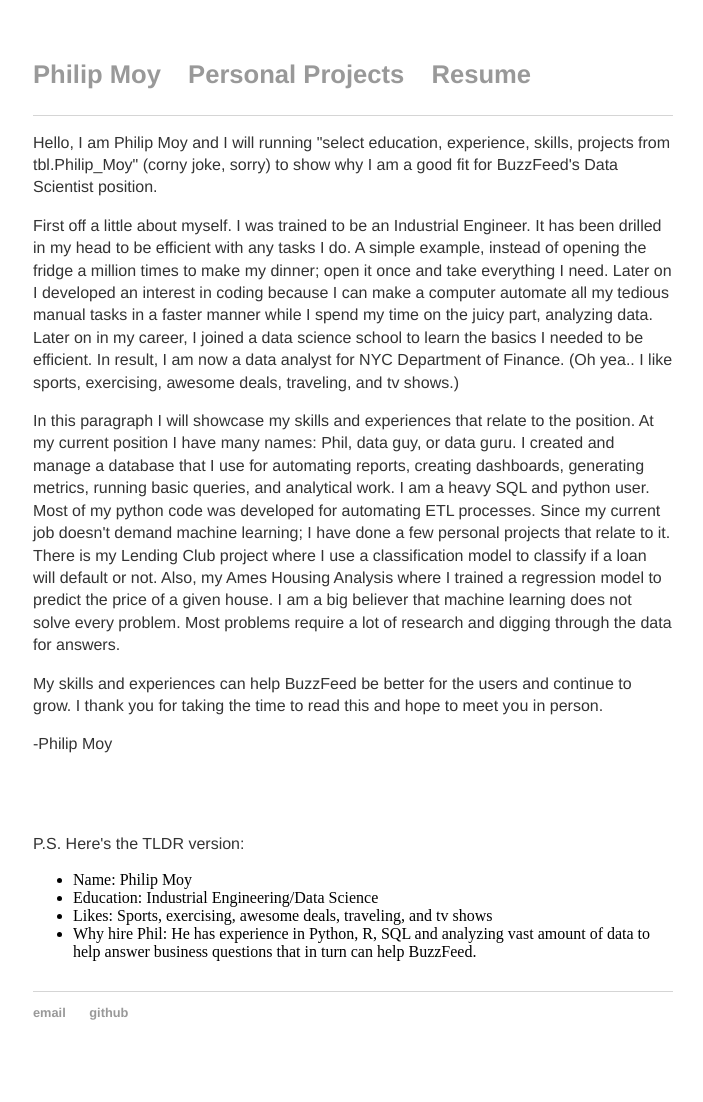
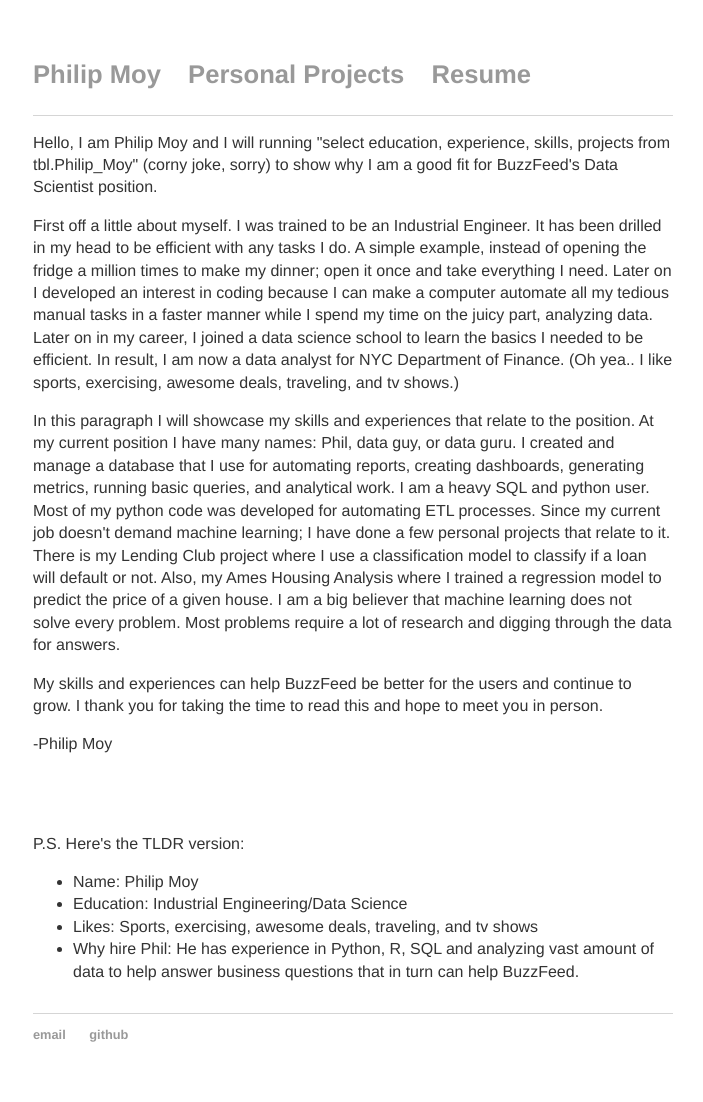
Before and after one commit to moyphilip/moyphilip.github.io, a Jekyll site: the page built from coverletters/buzzfeed/index.html, in a window 1280 px wide. Shown: the whole page, without its empty margins (287-990 px from the left). Built offline with Jekyll 4.4.1, drawn with Linux system fonts in a browser that asks for light colours; before the commit the page ends 1080 px from its top, so only the background shows below that.

Commit message:
Update main.css

```diff
--- a/css/main.css
+++ b/css/main.css
@@ -57,7 +57,7 @@
     font-size:2em;
 }
 
-.tldr li {
+#tldr li {
     font-size: 1em;
     line-height: 1.4em;
     color: #333;
```
